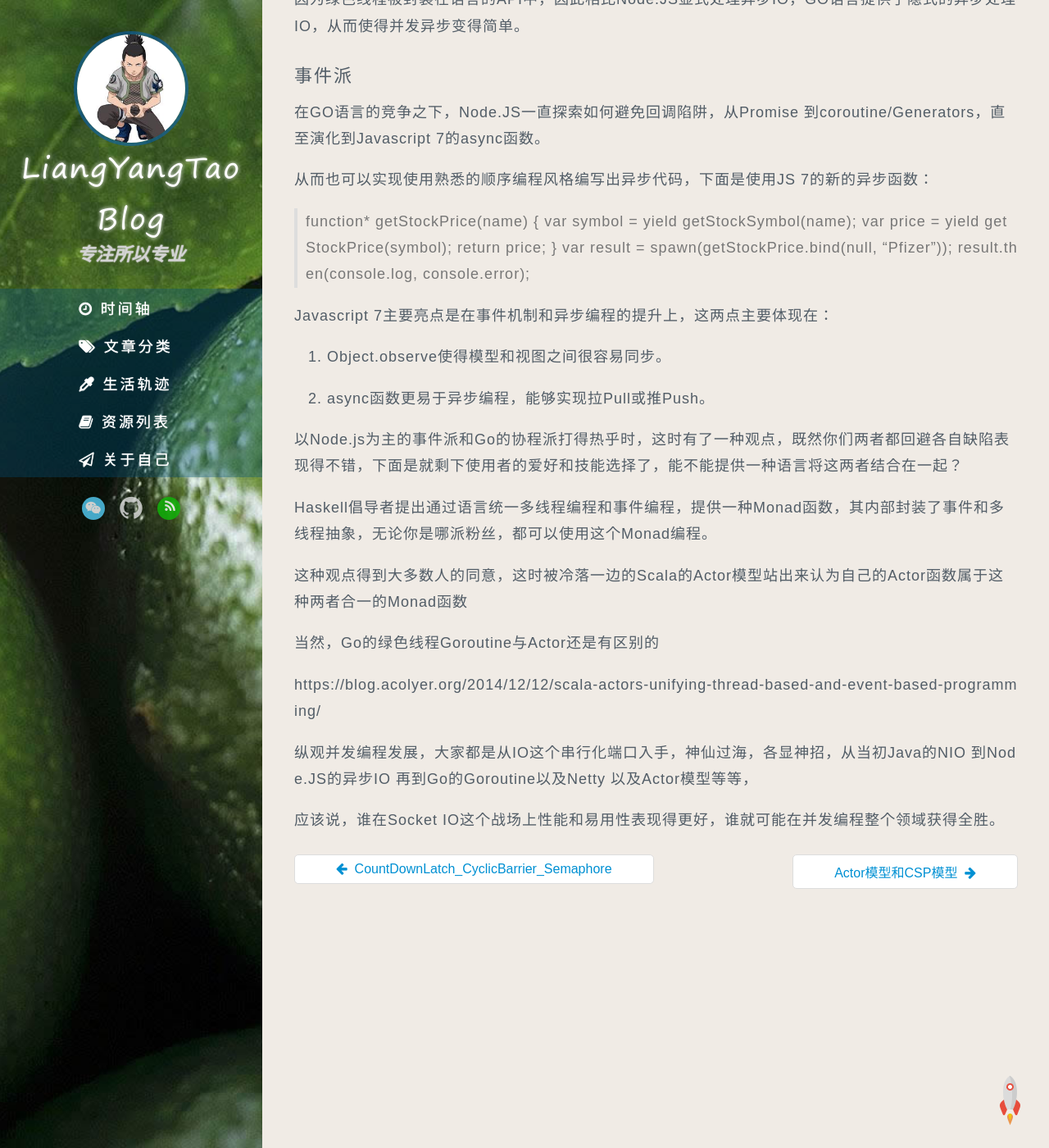
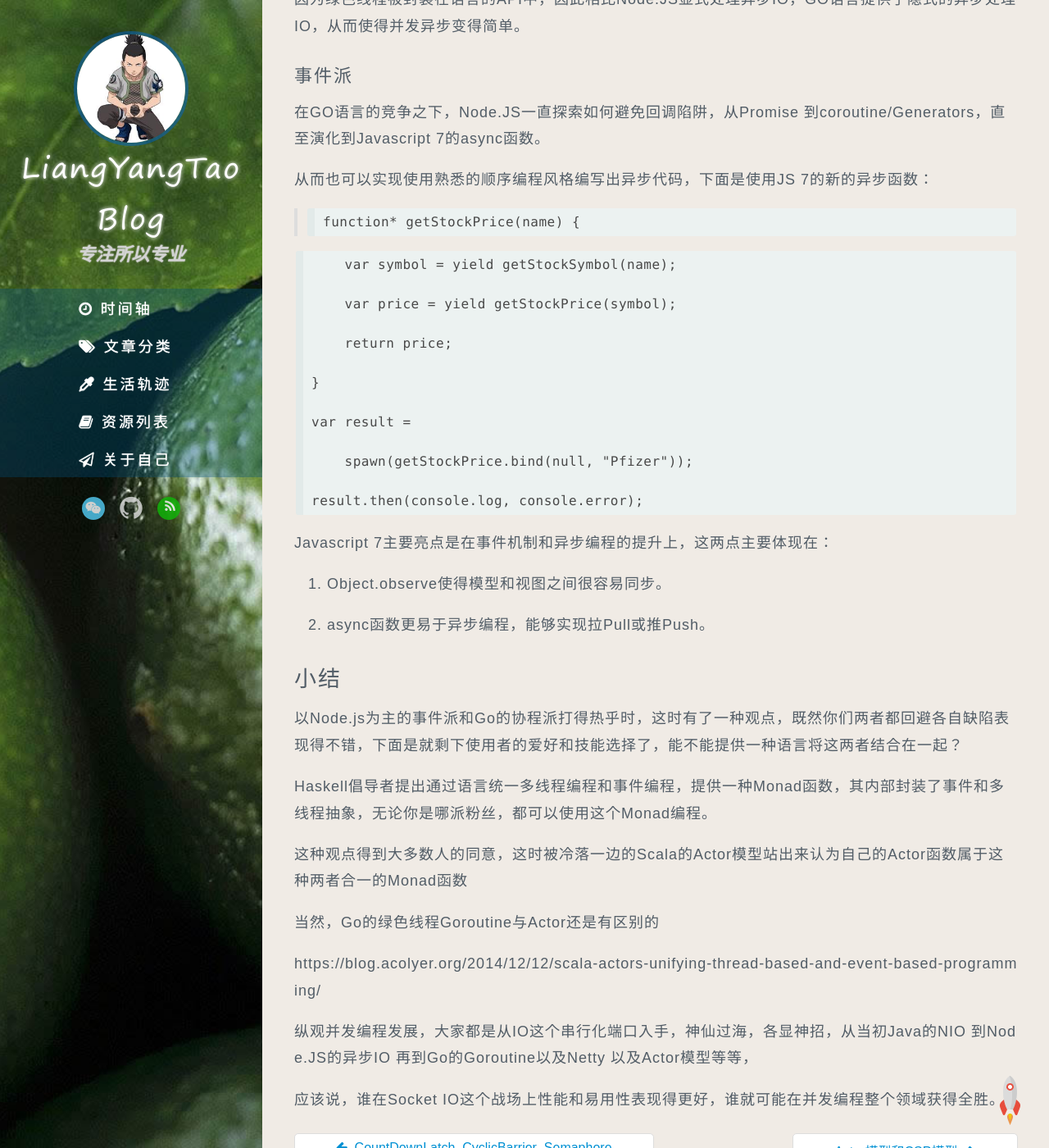
Before and after one commit to liangyangtao/liangyangtao.github.io, a Jekyll site: the page built from _posts/基本知识/2016-02-16-基于线程和基于事件的并发编程之争.md, in a window 1280 px wide and 1400 px high, scrolled down 1478 px. Shown: the whole window at 82% size. Built offline with Jekyll 4.4.1, drawn with Linux system fonts in a browser that asks for light colours; some web fonts are replaced; comment, search, counter and statistics services are not loaded.

Commit message:
submit new

```diff
--- a/_posts/基本知识/2016-02-16-基于线程和基于事件的并发编程之争.md
+++ b/_posts/基本知识/2016-02-16-基于线程和基于事件的并发编程之争.md
@@ -60,14 +60,22 @@ Goroutine最大的特点能够让程序员以同步顺序代码的风格编写
 从而也可以实现使用熟悉的顺序编程风格编写出异步代码，下面是使用JS 7的新的异步函数：
 
 >
-function* getStockPrice(name) {
-    var symbol = yield getStockSymbol(name);
-    var price = yield getStockPrice(symbol);
-    return price;
-}
-var result =
-    spawn(getStockPrice.bind(null, "Pfizer"));
-result.then(console.log, console.error);
+    function* getStockPrice(name) {
+
+        var symbol = yield getStockSymbol(name);
+
+        var price = yield getStockPrice(symbol);
+
+        return price;
+
+    }
+
+    var result =
+
+        spawn(getStockPrice.bind(null, "Pfizer"));
+
+    result.then(console.log, console.error);
+
 
 
 Javascript 7主要亮点是在事件机制和异步编程的提升上，这两点主要体现在：
@@ -77,6 +85,7 @@ Javascript 7主要亮点是在事件机制和异步编程的提升上，这两
 2. async函数更易于异步编程，能够实现拉Pull或推Push。
 
 
+## 小结
 
 以Node.js为主的事件派和Go的协程派打得热乎时，这时有了一种观点，既然你们两者都回避各自缺陷表现得不错，下面是就剩下使用者的爱好和技能选择了，能不能提供一种语言将这两者结合在一起？
 
```
